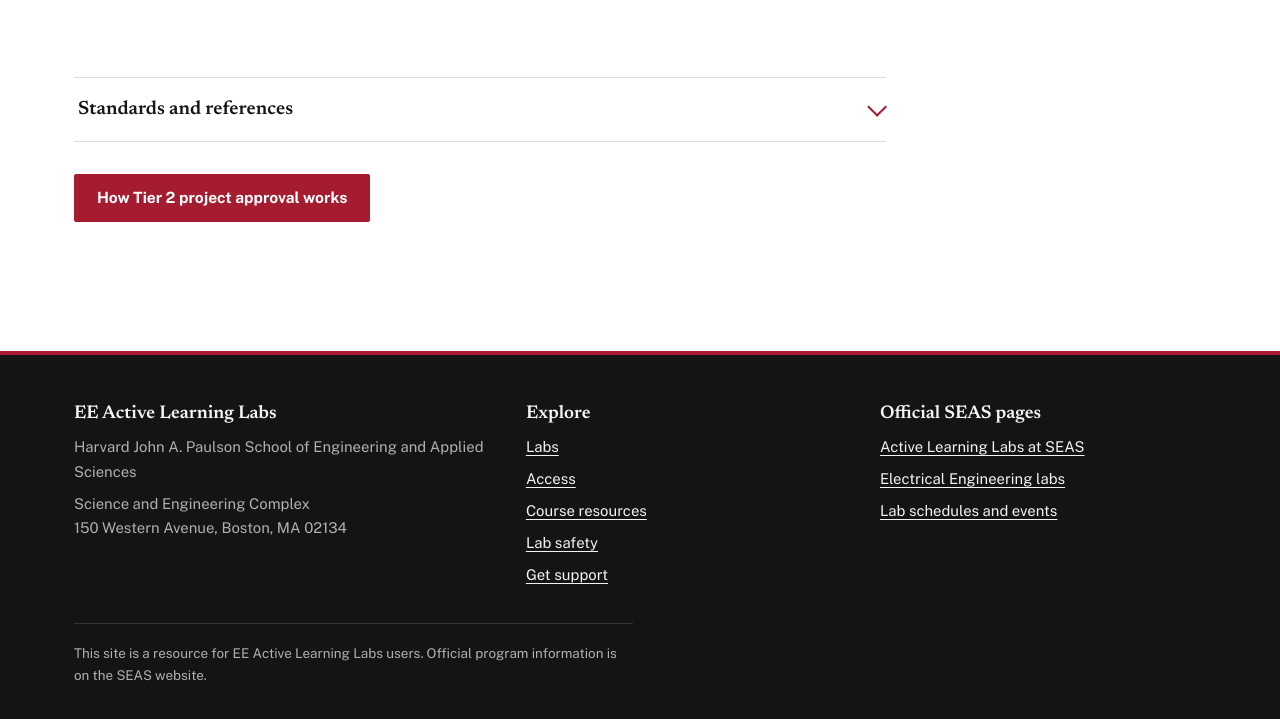
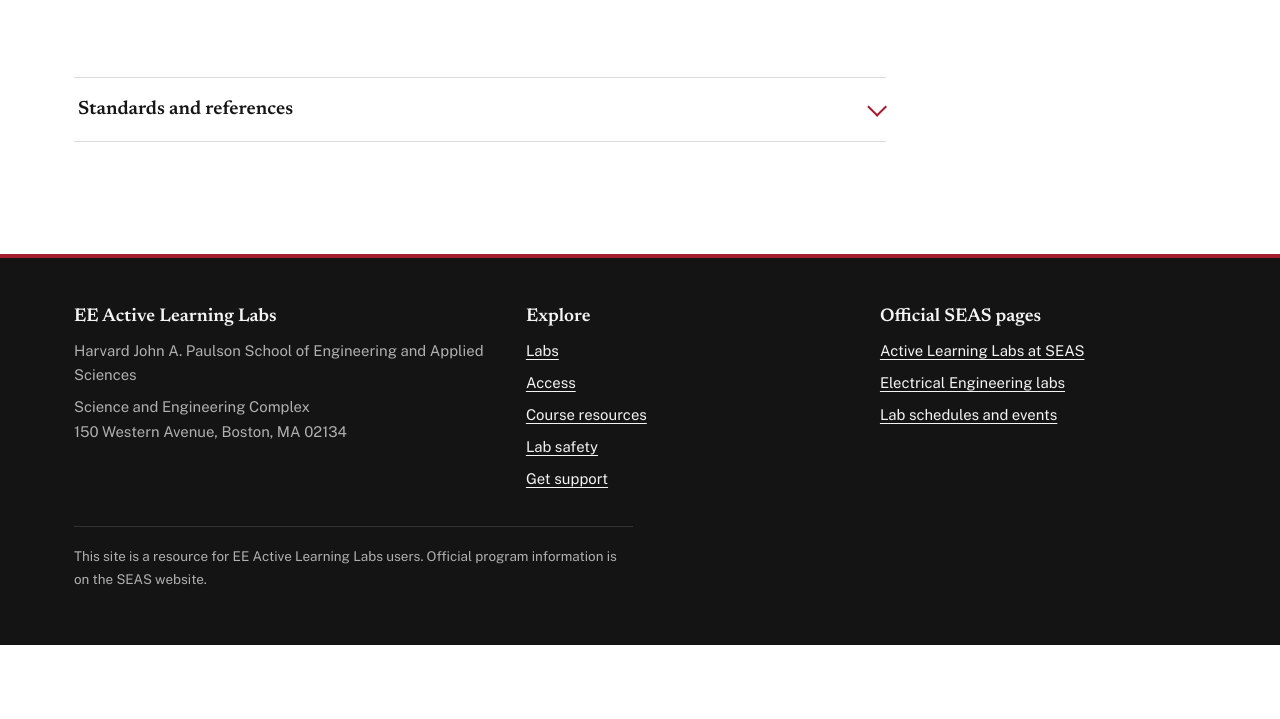
Before and after one commit to EE-Active-Learning-Labs/seas-ee-labs.github.io, a plain HTML site: page projects/index.html in a window 1280 px wide. Shown: the part 2924-3643 px from the top of the page. After the commit the page ends 3569 px from the top, so only its background shows below. Drawn offline with nearby package versions, Linux system fonts and the light colour scheme.

Commit message:
Remove tier reference from project work page

```diff
--- a/projects/index.html
+++ b/projects/index.html
@@ -44,7 +44,6 @@
     <li>National Fire Protection Association, Lithium-Ion Battery Safety Tip Sheet.</li>
     <li>Horizon Hobby and HobbyKing, LiPo battery storage voltage guidance.</li>
   </ul></div></details>
-  <p style="margin-top:32px"><a class="btn" href="../safety/#project-approval">How Tier 2 project approval works</a></p>
 </div></section>
 </main>
 <footer class="foot"><div class="wrap">
```
